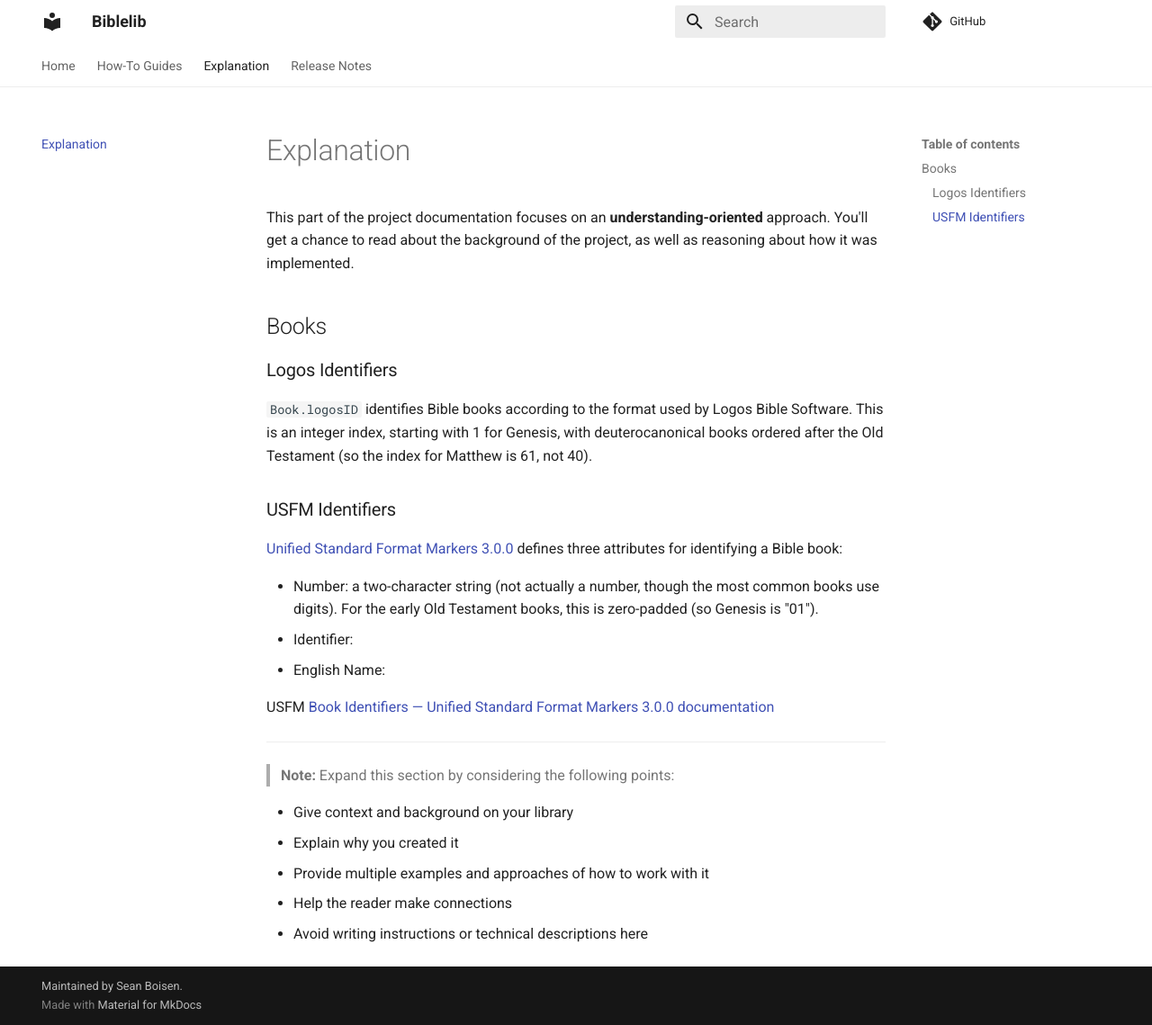
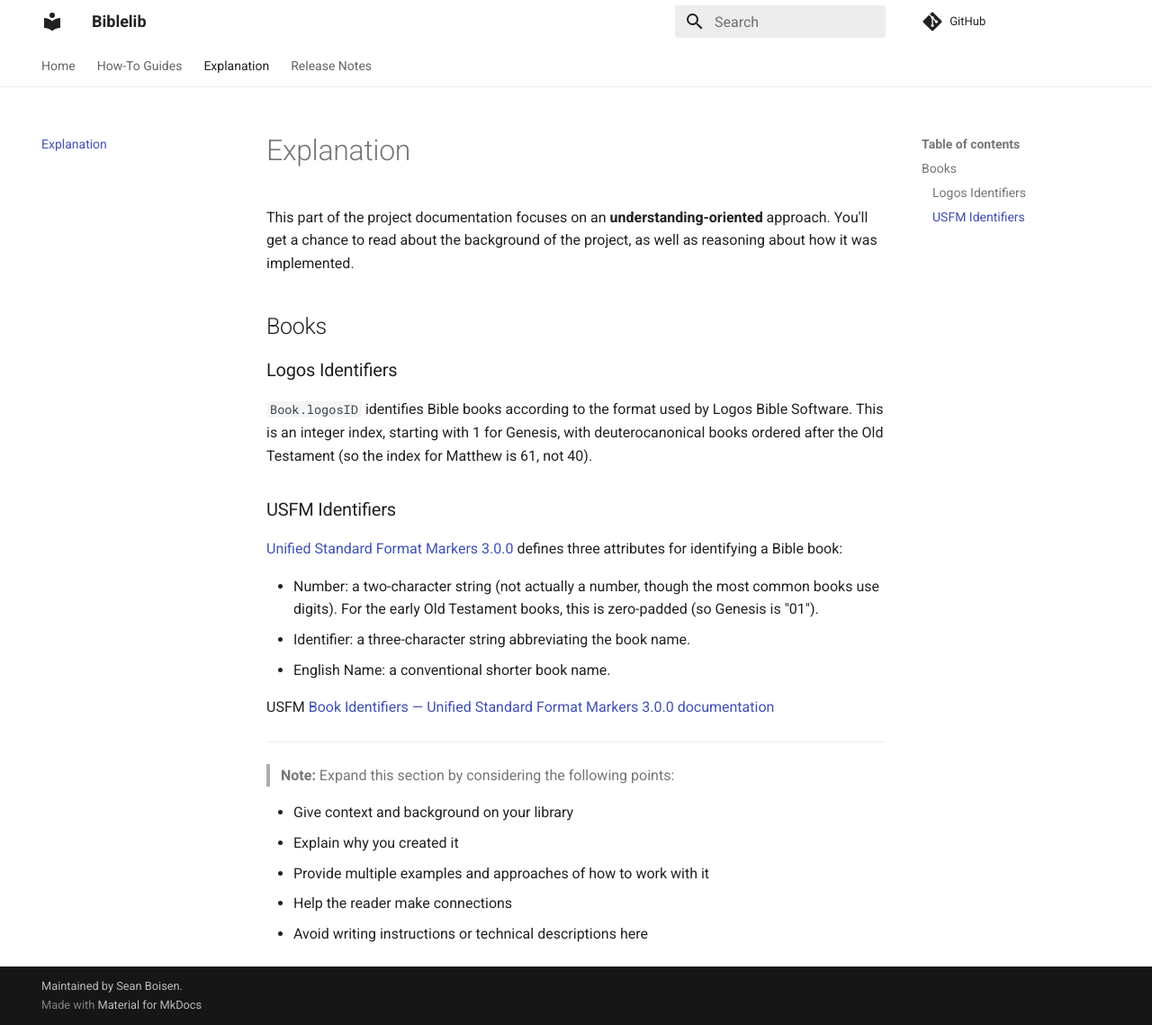
Before and after one commit to Clear-Bible/Biblelib, an MkDocs documentation site: the page built from docs/explanation.md, in a window 1280 px wide and 1139 px high. Shown: the whole window at 90% size. Built offline with MkDocs 1.6.1 and Material for MkDocs 9.7.7, drawn with Linux system fonts in a browser that asks for light colours; comment, search, counter and statistics services are not loaded.

Commit message:
More
on USFM identifiers

```diff
--- a/docs/explanation.md
+++ b/docs/explanation.md
@@ -23,8 +23,8 @@ attributes for identifying a Bible book:
 * Number: a two-character string (not actually a number, though the
   most common books use digits). For the early Old Testament books,
   this is zero-padded (so Genesis is "01").
-* Identifier:
-* English Name:
+* Identifier: a three-character string abbreviating the book name.
+* English Name: a conventional shorter book name.
 
 USFM [Book Identifiers — Unified Standard Format Markers 3.0.0 documentation](https://ubsicap.github.io/usfm/identification/books.html)
 
```
